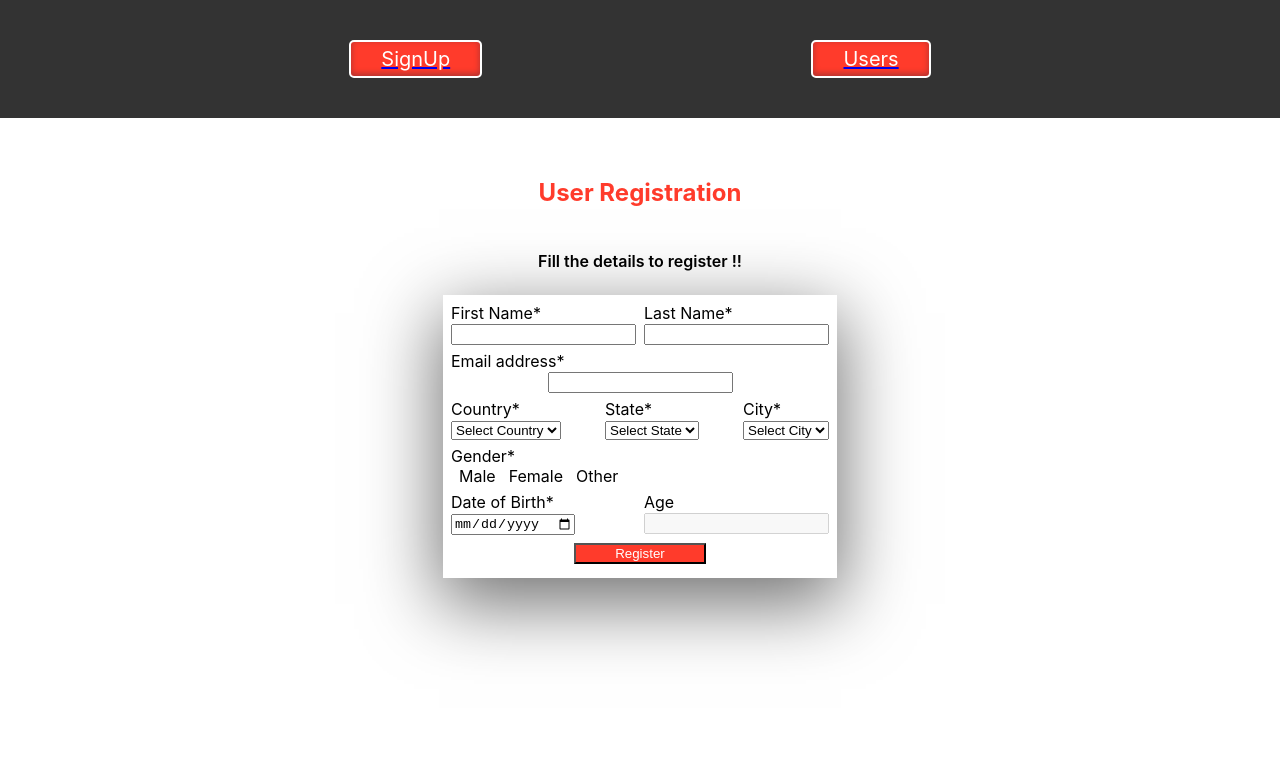
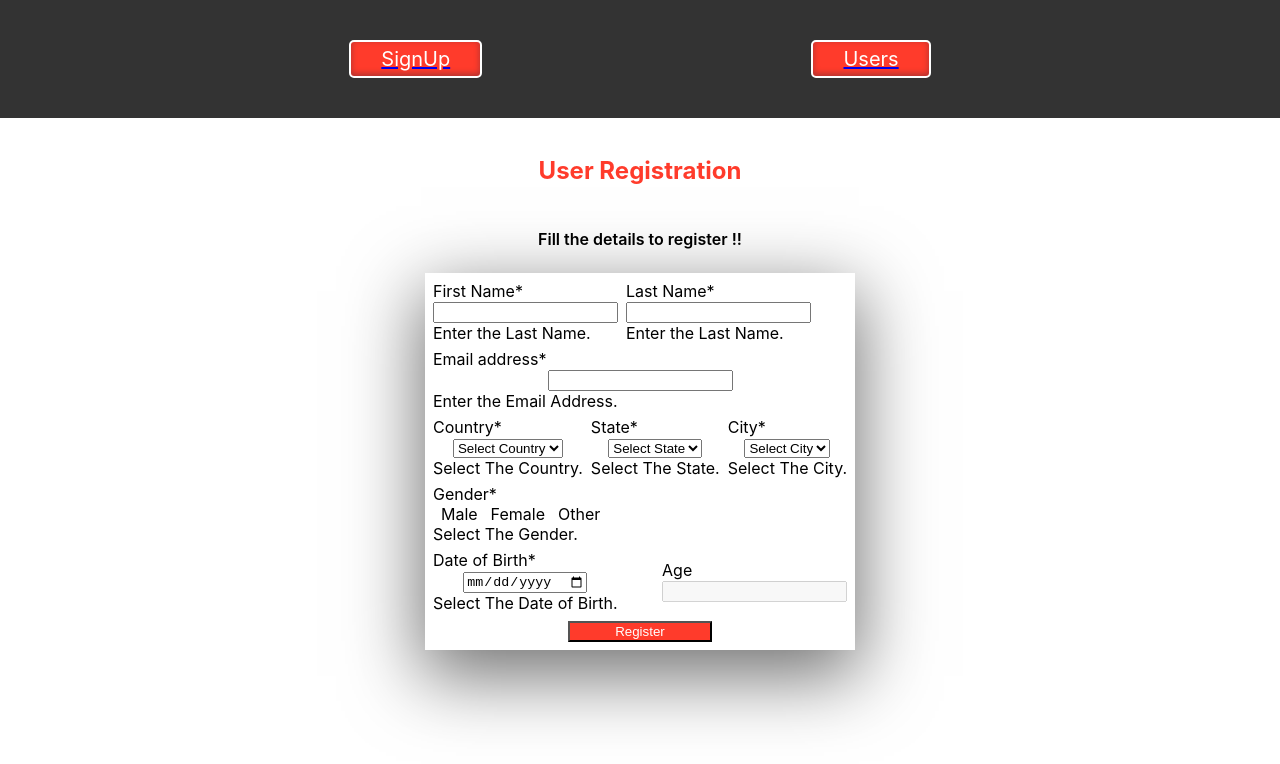
Before and after one commit to Shivampasvan/freq-mern, a React (Create React App) app in the folder frontend/: page / in a window 1280 px wide. Both pictures are taken after a click on the button "Register". Shown: the top 764 px of the page. Built offline with nearby package versions, Linux system fonts and the light colour scheme; the HTML template or start-up script is replaced by a standard one.

Commit message:
making final changes

```diff
--- a/frontend/package.json
+++ b/frontend/package.json
@@ -1,5 +1,3 @@
-
-
 {
   "name": "frontend",
   "version": "0.1.0",
@@ -17,6 +15,7 @@
     "react-dom": "^18.2.0",
     "react-router-dom": "^6.14.2",
     "react-scripts": "5.0.1",
+    "validator": "^13.9.0",
     "web-vitals": "^2.1.4"
   },
   "scripts": {
--- a/frontend/src/Components/Pages/SignUp.jsx
+++ b/frontend/src/Components/Pages/SignUp.jsx
@@ -13,13 +13,17 @@ import {
   Radio,
   RadioGroup,
   useToast,
+  FormErrorMessage,
 } from "@chakra-ui/react";
 import { useState } from "react";
 import axios from "axios";
 import Navbar from "./Navbar";
+import validator from "validator";
 
 export default function Signup() {
   const toast = useToast();
+  const [errorc, setErrorc] = useState(false);
+  const [emailerror, setEmailerror] = useState(false);
   const [fname, setFname] = useState("");
   const [lname, setLname] = useState("");
   const [mail, setMail] = useState("");
@@ -40,15 +44,16 @@ export default function Signup() {
   };
 
   const cities = {
-    UttarPradesh: ["Meerut", "Ghaziabad", "Noida", "Lucknow"],
-    Jharkhand: ["Dhanbad", "Nirsa", "Ranchi"],
-    "West Bengal": ["Kolkata", "Asansol", "Howrah"],
+    UttarPradesh: ["Meerut", "Ghaziabad", "Noida", "Lucknow", "Hapur"],
+    Delhi: ["Dwarika", "Nirman Vihar", "Barah Khamba", "Rohini"],
     Chugoku: ["Kurashiki", "Fukuyama", "Shimonoseki"],
     Kanto: ["Tokyo", "Yokohama", "Maebashi"],
+    Jharkhand: ["Dhanbad", "Nirsa", "Ranchi"],
     Hokkaido: ["Sapporo", "Hakodate", "Asahikawa"],
-    "Amur Region": ["Zeya", "Belogorsk", "Tynda"],
-    "Arkhangelsk Region": ["Arkhangelsk", "Murmansk", "Severodvinsk"],
-    "Altai Territory": ["Astrakhan", "Vologda", "Veliky Novgorod"],
+    AmurRegion: ["Zeya", "Belogorsk", "Tynda"],
+    WestBengal: ["Kolkata", "Asansol", "Howrah"],
+    ArkhangelskRegion: ["Arkhangelsk", "Murmansk", "Severodvinsk"],
+    AltaiTerritory: ["Astrakhan", "Vologda", "Veliky Novgorod"],
   };
 
   const handleCountry = (e) => {
@@ -90,6 +95,31 @@ export default function Signup() {
     }
   };
 
+  const handlefname = (e) => {
+    const regex = /^[A-Za-z]*$/;
+    const value = e.target.value;
+    if (regex.test(value)) {
+      setFname(value);
+    }
+  };
+
+  const handlelname = (e) => {
+    const regex = /^[A-Za-z]*$/; // Regular expression to match alphabetic characters
+    const value = e.target.value;
+    if (regex.test(value)) {
+      setLname(value);
+    }
+  };
+
+  const handleemail = (e) => {
+    setMail(e.target.value);
+    if (validator.isEmail(mail)) {
+      setEmailerror(false);
+    } else {
+      setEmailerror(true);
+    }
+  };
+
   const handleSubmit = (e) => {
     e.preventDefault();
 
@@ -103,6 +133,7 @@ export default function Signup() {
       !gender ||
       !dob
     ) {
+      setErrorc(true);
       toast({
         title: "Error",
         description: "All credentials required to register !!",
@@ -150,13 +181,11 @@ export default function Signup() {
         .catch((error) => {
           toast({
             title: "Error !!",
-            description:
-              "User Data couldn't Successfully Saved in the Database due to Some Error.",
+            description: error,
             status: "error",
             duration: 5000,
             isClosable: true,
           });
-          console.log(error.message);
         });
     }
   };
@@ -192,49 +221,60 @@ export default function Signup() {
             <Stack spacing={6}>
               <HStack>
                 <Box>
-                  <FormControl id="firstName" isRequired>
+                  <FormControl id="firstName" isRequired isInvalid={errorc}>
                     <FormLabel>First Name</FormLabel>
                     <Input
                       focusBorderColor="#ff3b2b"
                       type="text"
                       name="fname"
                       value={fname}
-                      onChange={(e) => {
-                        setFname(e.target.value);
-                      }}
+                      onChange={handlefname}
                     />
+                    {errorc && fname === "" ? (
+                      <FormErrorMessage>Enter the Last Name.</FormErrorMessage>
+                    ) : null}
                   </FormControl>
                 </Box>
                 <Box>
-                  <FormControl id="lastName" isRequired>
+                  <FormControl id="lastName" isRequired isInvalid={errorc}>
                     <FormLabel>Last Name</FormLabel>
                     <Input
                       focusBorderColor="#ff3b2b"
                       type="text"
                       name="lname"
                       value={lname}
-                      onChange={(e) => {
-                        setLname(e.target.value);
-                      }}
+                      onChange={handlelname}
                     />
+                    {errorc && lname === "" ? (
+                      <FormErrorMessage>Enter the Last Name.</FormErrorMessage>
+                    ) : null}
                   </FormControl>
                 </Box>
               </HStack>
-              <FormControl id="email" isRequired>
+              <FormControl
+                id="email"
+                isRequired
+                isInvalid={{ emailerror, errorc }}
+              >
                 <FormLabel>Email address</FormLabel>
                 <Input
                   focusBorderColor="#ff3b2b"
                   type="email"
                   name="mail"
                   value={mail}
-                  onChange={(e) => {
-                    setMail(e.target.value);
-                  }}
+                  onChange={handleemail}
                 />
+                {emailerror ? (
+                  <FormErrorMessage>
+                    Enter the Valid Email Address.
+                  </FormErrorMessage>
+                ) : (mail === "" && errorc )? (
+                  <FormErrorMessage>Enter the Email Address.</FormErrorMessage>
+                ) : null}
               </FormControl>
               <HStack justifyContent={"space-between"}>
                 <Box>
-                  <FormControl id="country" isRequired>
+                  <FormControl id="country" isRequired isInvalid={errorc}>
                     <FormLabel>Country</FormLabel>
                     <select
                       name="country"
@@ -249,10 +289,13 @@ export default function Signup() {
                         </option>
                       ))}
                     </select>
+                    {errorc && country === "" ? (
+                      <FormErrorMessage>Select The Country.</FormErrorMessage>
+                    ) : null}
                   </FormControl>
                 </Box>
                 <Box>
-                  <FormControl id="state" isRequired>
+                  <FormControl id="state" isRequired isInvalid={errorc}>
                     <FormLabel>State</FormLabel>
                     <select
                       name="state"
@@ -268,10 +311,13 @@ export default function Signup() {
                           </option>
                         ))}
                     </select>
+                    {errorc && state === "" ? (
+                      <FormErrorMessage>Select The State.</FormErrorMessage>
+                    ) : null}
                   </FormControl>
                 </Box>
                 <Box>
-                  <FormControl id="city" isRequired>
+                  <FormControl id="city" isRequired isInvalid={errorc}>
                     <FormLabel>City</FormLabel>
                     <select
                       name="city"
@@ -287,6 +333,9 @@ export default function Signup() {
                           </option>
                         ))}
                     </select>
+                    {errorc && city === "" ? (
+                      <FormErrorMessage>Select The City.</FormErrorMessage>
+                    ) : null}
                   </FormControl>
                 </Box>
               </HStack>
@@ -298,6 +347,7 @@ export default function Signup() {
                       setGender(e.target.value);
                     }}
                     isRequired
+                    isInvalid={errorc}
                   >
                     <FormLabel>Gender</FormLabel>
                     <RadioGroup>
@@ -313,12 +363,15 @@ export default function Signup() {
                         </Radio>
                       </Stack>
                     </RadioGroup>
+                    {errorc && gender === "" ? (
+                      <FormErrorMessage>Select The Gender.</FormErrorMessage>
+                    ) : null}
                   </FormControl>
                 </Box>
               </HStack>
               <HStack justifyContent={"space-between"}>
                 <Box>
-                  <FormControl id="dob" isRequired>
+                  <FormControl id="dob" isRequired isInvalid={errorc}>
                     <FormLabel>Date of Birth</FormLabel>
                     <Input
                       focusBorderColor="#ff3b2b"
@@ -327,6 +380,11 @@ export default function Signup() {
                       value={dob}
                       onChange={handleDate}
                     />
+                    {errorc && dob === "" ? (
+                      <FormErrorMessage>
+                        Select The Date of Birth.
+                      </FormErrorMessage>
+                    ) : null}
                   </FormControl>
                 </Box>
                 <Box>
@@ -353,7 +411,6 @@ export default function Signup() {
                   Register
                 </Button>
               </Stack>
-              <Stack></Stack>
             </Stack>
           </Box>
         </Stack>
```
Also changed, not shown: 1 other file (tests, documents, lock files or other folders).
